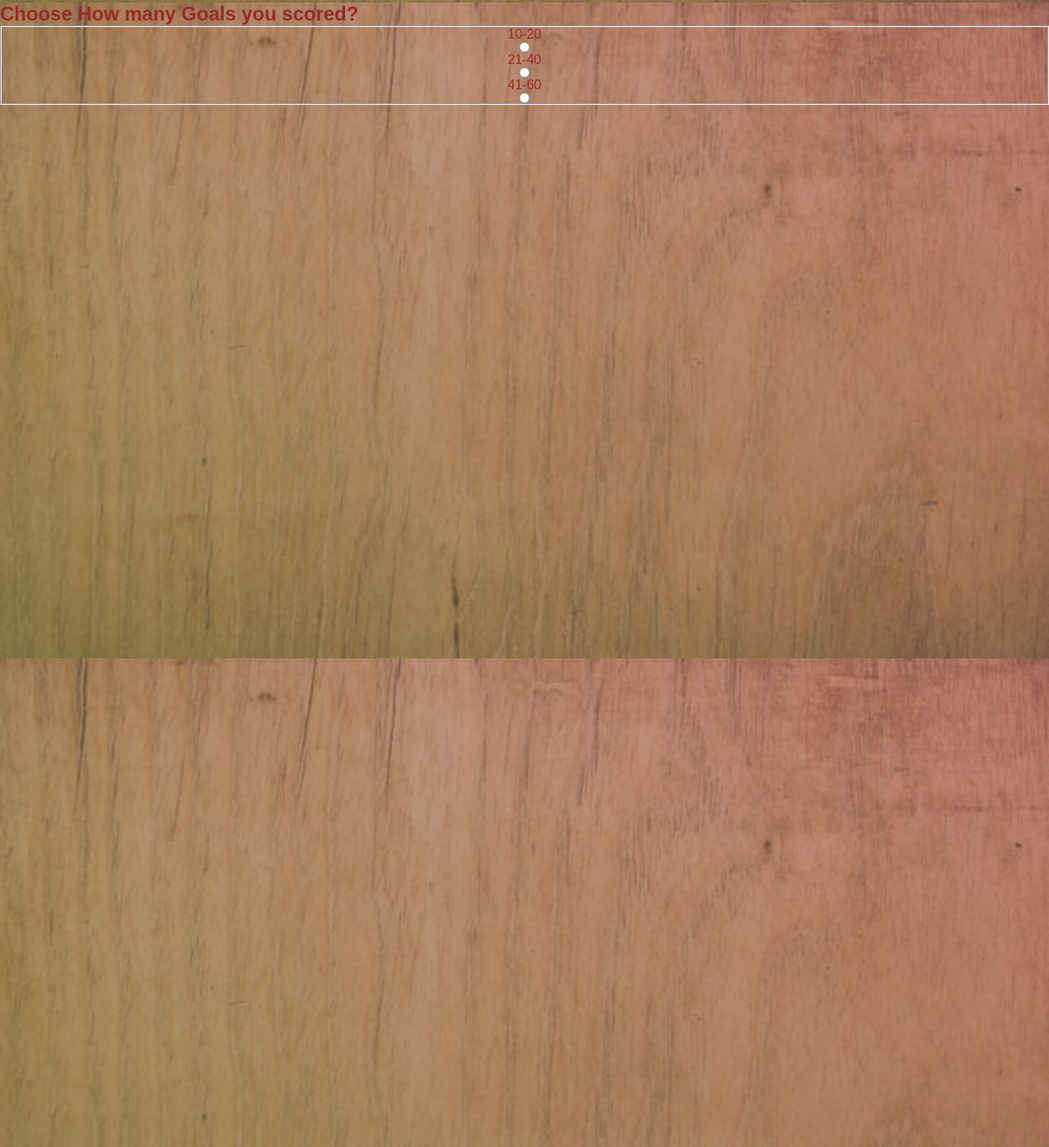
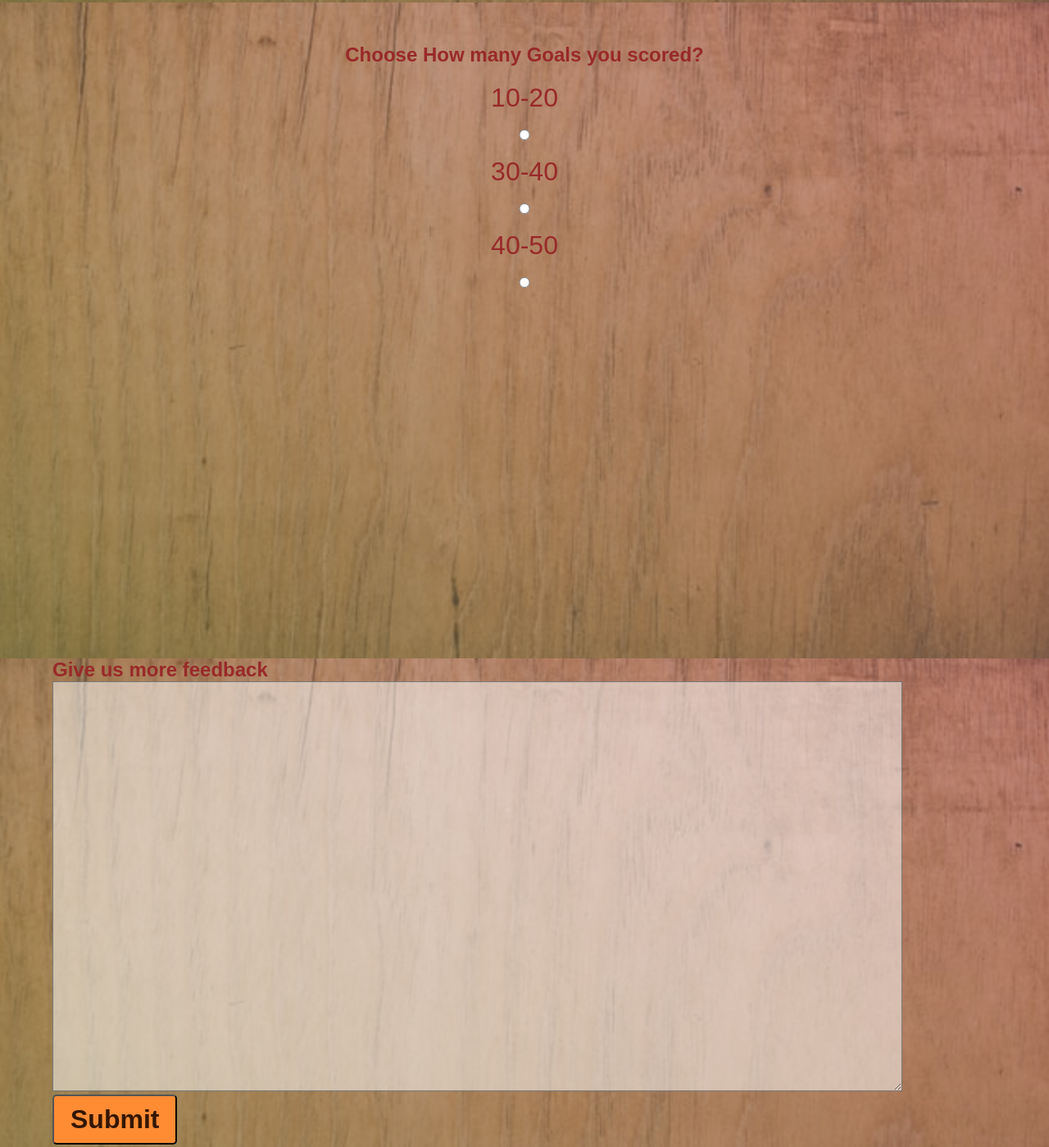
Before and after one commit to nahilnaceri/Styles-SignUp-Form, a plain HTML site: page index.html in a window 1280 px wide. Shown: the part 4797-6196 px from the top of the page at 82% size. Drawn offline with Linux system fonts and the light colour scheme.

Commit message:
Submit form

```diff
--- a/index.html
+++ b/index.html
@@ -141,23 +141,32 @@
         <div>
           <fieldset>
             <label for="twenty">
-              10-20
+              <span>10-20</span>
               <input id="twenty" type="radio" name="goals" value="20" />
             </label>
             <label for="fourty">
-              21-40
+              <span>30-40</span>
               <input id="fourty" type="radio" name="goals" value="40" />
             </label>
             <label for="fifty">
-              41-60
+              <span>40-50</span>
               <input id="fifty" type="radio" name="goals" value="50" />
             </label>
           </fieldset>
         </div>
       </section>
-      <section id="position" class="main"></section>
-      <section id="moreInfo" class="main"></section>
-      <input type="submit" value="submit" />
+      <section id="position" class="main">
+        <div class="center">
+          <h2>Give us more feedback</h2>
+          <textarea
+            name="feedback"
+            id="feedback"
+            cols="30"
+            rows="10"
+          ></textarea>
+          <input id="submit" type="submit" class="btn" />
+        </div>
+      </section>
     </form>
   </body>
 </html>
--- a/resources/css/style.css
+++ b/resources/css/style.css
@@ -142,3 +142,20 @@ label.card {
     grid-template-columns: repeat(1, 1fr);
   }
 }
+
+#faveFeature {
+  padding-top: 50px;
+  text-align: center;
+}
+fieldset {
+  border: none;
+}
+.center {
+  width: 90%;
+  margin: 0 auto;
+}
+#feedback {
+  background-color: rgba(255, 255, 255, 0.5);
+  width: 90%;
+  height: 500px;
+}
```
